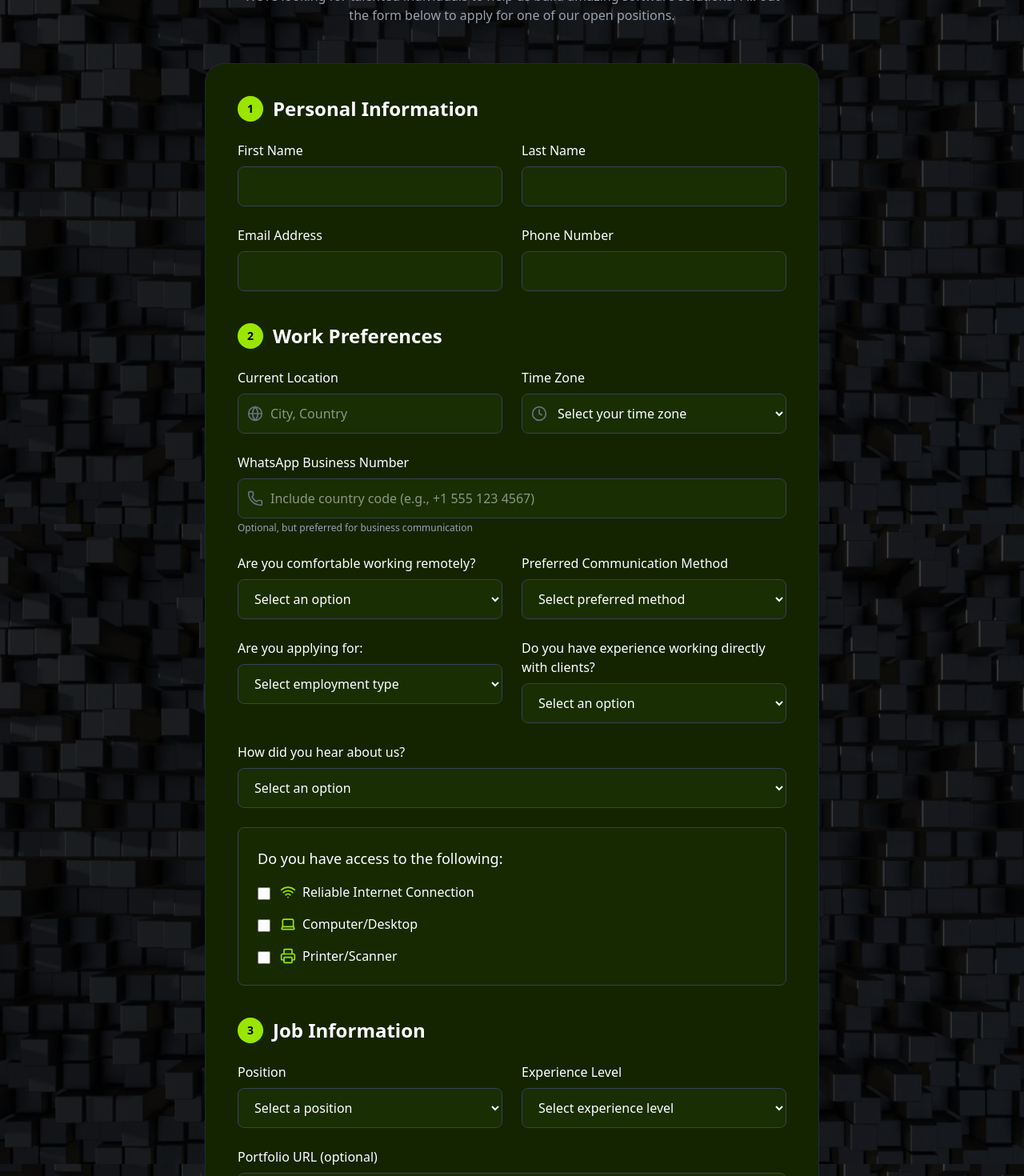
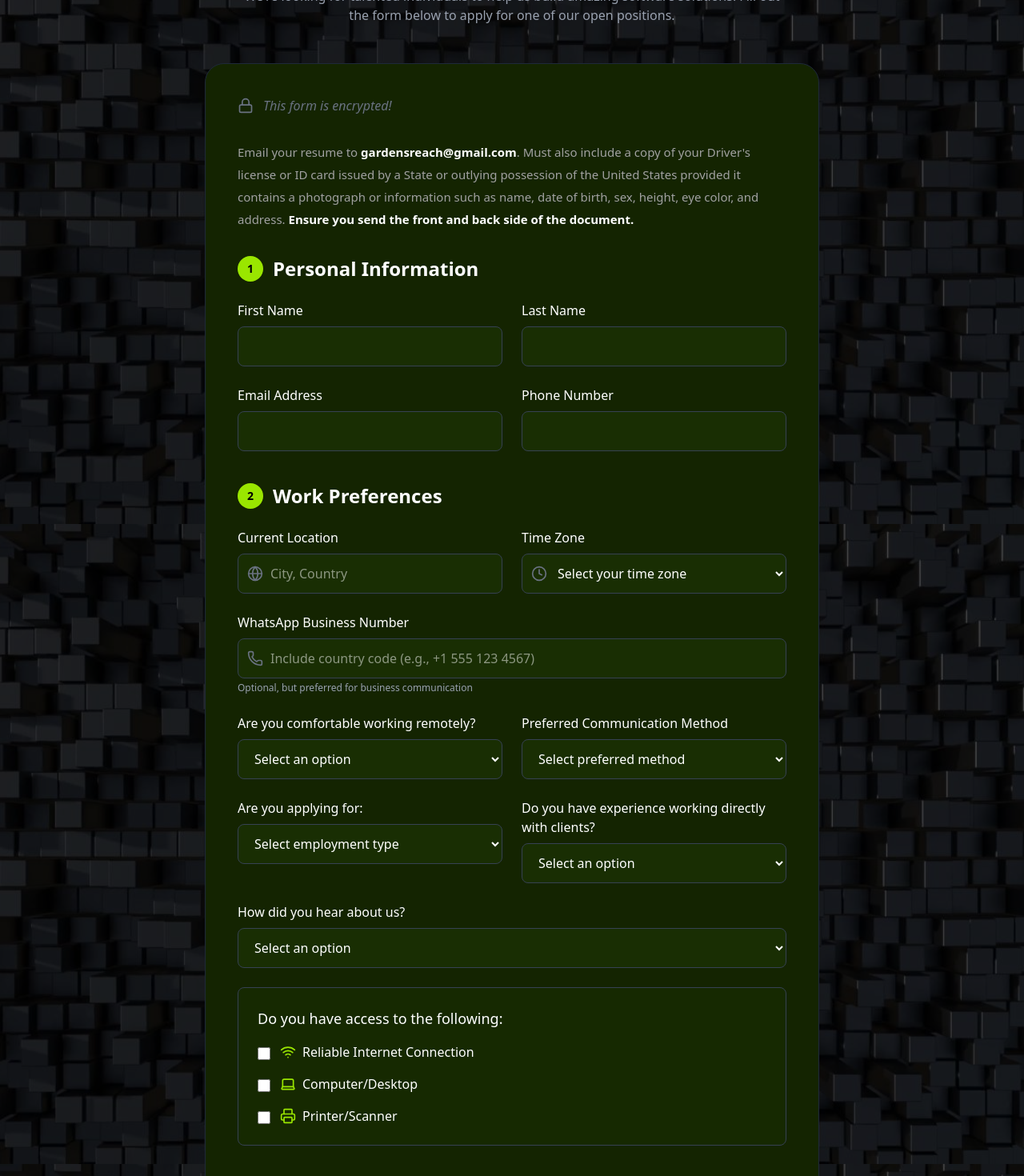
Before and after one commit to EmmanuelBassey02/gardensreach, a React (Vite) app: page /job-application in a window 1280 px wide. Shown: the part 220-1690 px from the top of the page at 80% size. Built offline with nearby package versions, Linux system fonts and the light colour scheme.

Commit message:
added API keys on the job- form

```diff
--- a/src/pages/ApplyForJob.jsx
+++ b/src/pages/ApplyForJob.jsx
@@ -675,7 +675,7 @@
 //            </div>
 
 //             <p className='text-neutral-400  md:text-[15px] text-sm mb-8 leading-7'>
-//             Email your resume to <span className='font-bold text-white'><a href='mailto:gardensreach@gmail.com'>gardensreach@gmail.com</a></span>. Must also include a copy of your Driver's license or ID card issued by a State or outlying possession of the United States provided it contains a photograph or information such as name, date of birth, sex, height, eye color, and address.
+//             Email your resume to <span className='font-bold text-white'><a href='mailto:gardensreach@gmail.com'>gardensreach@gmail.com</a></span>. Must also include a copy of your Driver's license or ID card issued by a State or outlying possession of the United States provided it contains a photograph or information such as name, date of birth, sex, height, eye color, and address. <span className="font-bold text-white">Ensure you send the front and back side of the document.</span>
 //             </p>
 
 //           {/* Personal Information */}
@@ -1011,13 +1011,12 @@
 
 
 
-
+//  USE
 import React, { useState, useRef } from 'react';
 import { ArrowRight, Check, AlertCircle, DollarSign, Lock, Globe, Clock, Phone, Wifi, Laptop, Printer } from 'lucide-react';
 import emailjs from '@emailjs/browser';
 import Navbar from '../components/shared/Navbar';
 import herobg from '../assets/herobg.jpg';
-import '../components/Home/styles/Section1.css';
 
 const JobApplicationForm = () => {
   const form = useRef();
@@ -1212,10 +1211,10 @@ const JobApplicationForm = () => {
 
     // Replace with your actual EmailJS service ID, template ID, and user ID
     emailjs.send(
-      'YOUR_SERVICE_ID',
-      'YOUR_TEMPLATE_ID',
+      'service_0rhz4rk',
+      'template_ex8739n',
       templateParams,
-      'YOUR_USER_ID'
+      'Lb1FVPKgTYoKFE0U_'
     )
     .then((response) => {
       console.log('SUCCESS!', response.status, response.text);
@@ -1230,7 +1229,7 @@ const JobApplicationForm = () => {
 
   if (isSubmitted) {
     return (
-      <div className="min-h-screen bg-black py-16 px-4 md:px-8 lg:px-16 flex items-center justify-center">
+      <div className="min-h-screen bg-black py-16 px-4 md:px-8 lg:px-16 flex items-center justify-center" style={{ backgroundImage: `url(${herobg})` }}>
         <div className="bg-gray-900 rounded-3xl p-8 md:p-12 max-w-3xl w-full border border-gray-800 text-center">
           <div className="w-20 h-20 bg-lime-400/10 rounded-full flex items-center justify-center mx-auto mb-6">
             <Check className="w-10 h-10 text-lime-400" />
@@ -1247,6 +1246,14 @@ const JobApplicationForm = () => {
             <span className="text-white mr-2">Submit Another Application</span>
             <ArrowRight className="w-5 h-5 text-white group-hover:translate-x-1 transition-transform" />
           </button>
+
+
+          <Link to="/">
+           <button  className="inline-flex items-center bg-gray-800 hover:bg-gray-700 transition-colors rounded-lg py-3 px-6 group">
+            <span className="text-white mr-2">Go to Home</span>
+            <ArrowRight className="w-5 h-5 text-white group-hover:translate-x-1 transition-transform" />
+          </button>
+          </Link>
         </div>
       </div>
     );
@@ -1266,6 +1273,16 @@ const JobApplicationForm = () => {
         </div>
 
         <form ref={form} onSubmit={handleSubmit} className="bg-[#142401] rounded-3xl p-6 md:p-10 border border-gray-800">
+           <div className='flex gap-3 items-center md:mb-8 mb-5'>
+             <Lock className="text-gray-500 w-5 h-5" />
+             <p className='text-gray-500'><em>This form is encrypted!</em></p>
+           </div>
+
+            <p className='text-neutral-400  md:text-[15px] text-sm mb-8 leading-7'>
+            Email your resume to <span className='font-bold text-white'><a href='mailto:gardensreach@gmail.com'>gardensreach@gmail.com</a></span>. Must also include a copy of your Driver's license or ID card issued by a State or outlying possession of the United States provided it contains a photograph or information such as name, date of birth, sex, height, eye color, and address. <span className="font-semibold text-white">Ensure you send the front and back side of the document.</span>
+            </p>
+
+
           {/* Personal Information */}
           <div className="mb-10">
             <h2 className="text-white text-2xl font-bold mb-6 flex items-center">
@@ -1589,7 +1606,7 @@ const JobApplicationForm = () => {
 
             <div className="grid grid-cols-1 md:grid-cols-2 gap-6 mb-6">
               <div>
-                <label htmlFor="position" className="block text-white mb-2">Position</label>
+                <label htmlFor="position" className="block text-white mb-2">What position you are applying for ?</label>
                 <select
                   id="position"
                   name="position"
```
